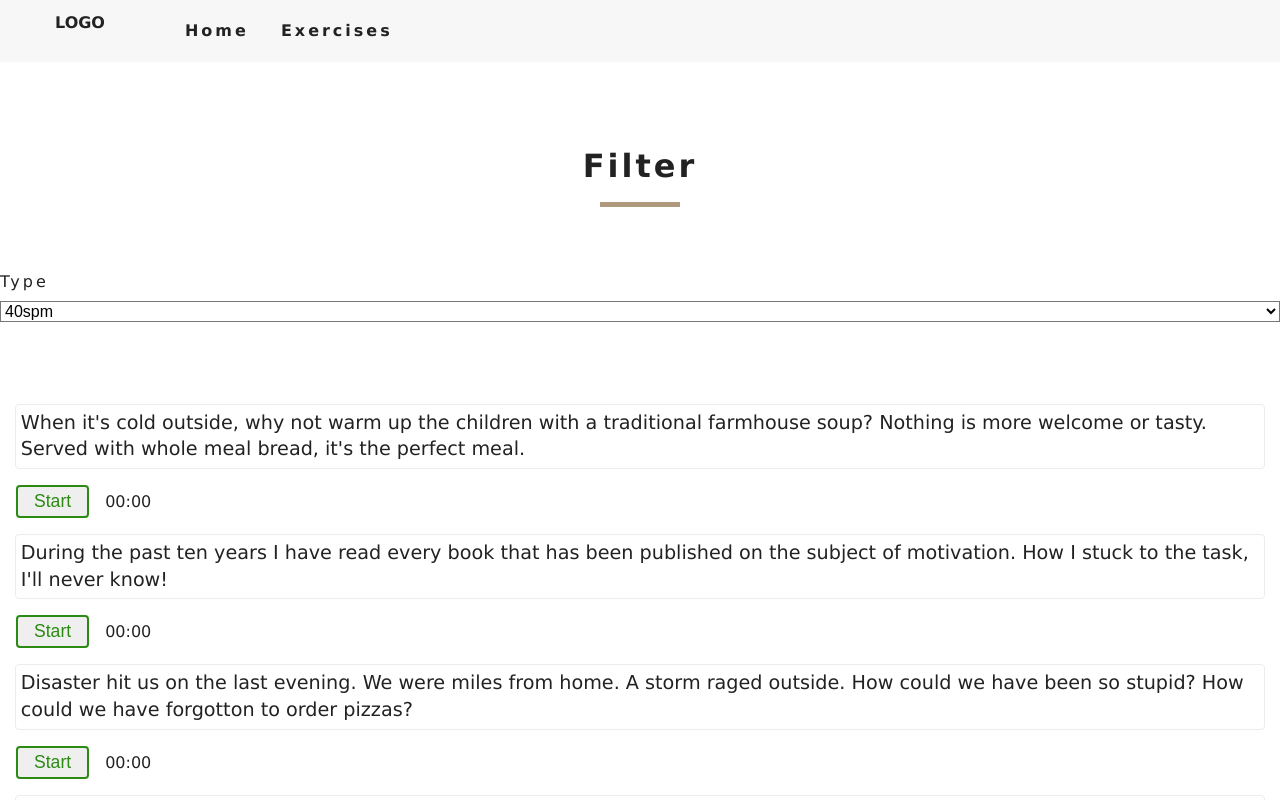
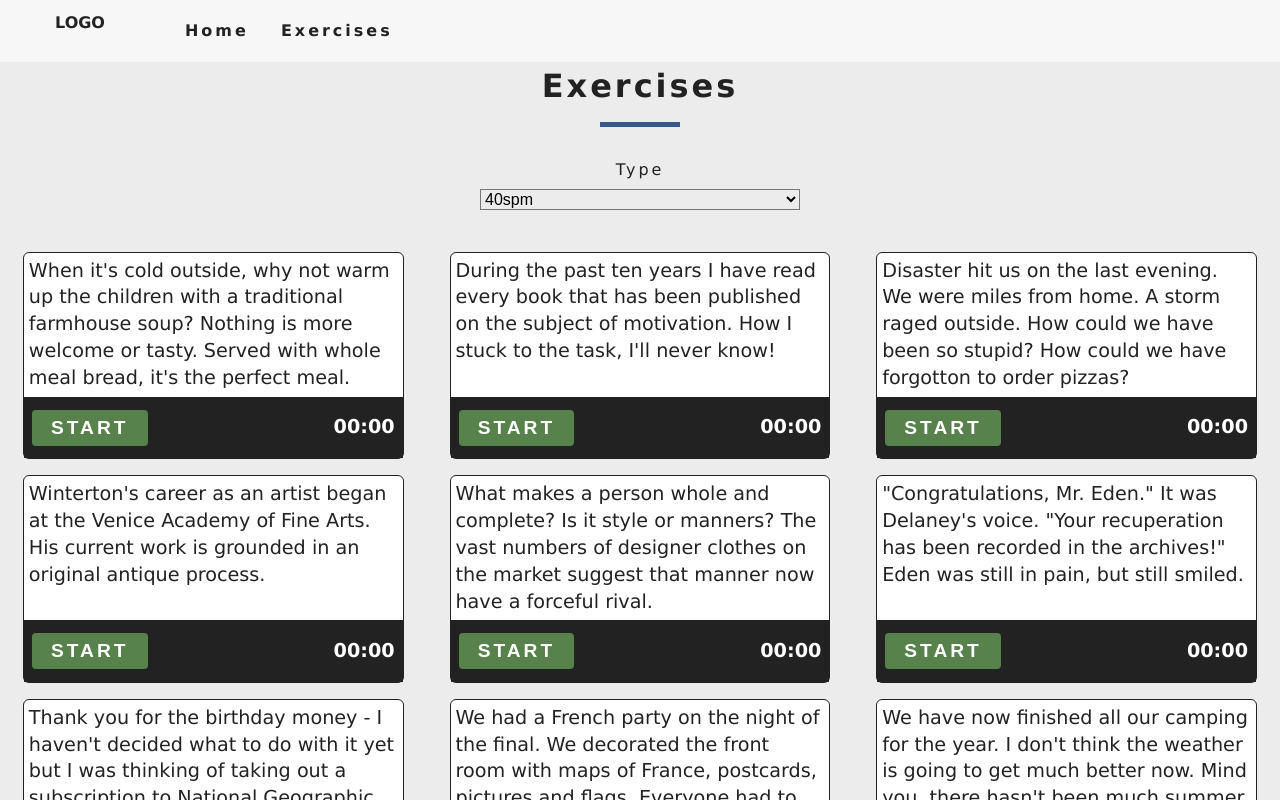
Before and after one commit to lastminute84/fsta, a React (Create React App) app: page /exercises in a window 1280 px wide. Shown: the top 800 px of the page. Built offline with nearby package versions, Linux system fonts and the light colour scheme.

Commit message:
Card and filter styling

```diff
--- a/src/App.css
+++ b/src/App.css
@@ -5,25 +5,34 @@
 }
 /* comment */
 :root {
-  --primaryColor: #af9a7d;
+  --primaryColor: #345887;
   --mainWhite: #fff;
   --offWhite: #f7f7f7;
   --mainBlack: #222;
   --mainGrey: #ececec;
   --darkGrey: #cfcfcf;
-  --successColor: #2b8a11;
+  --successColor: #57824b;
+  --hightlightColor: rgba(255, 249, 90, 0.906);
   --mainTransition: all 0.3s linear;
   --mainSpacing: 3px;
   --lightShadow: 2px 5px 3px 0px rgba(0, 0, 0, 0.5);
   --darkShadow: 4px 10px 5px 0px rgba(0, 0, 0, 0.5);
 }
 /* globals */
+
+html {
+  width: 100%;
+}
+
 body {
-  padding-top: 66px;
+  display: flex;
+  flex-direction: column;
+  padding-top: 50px;
   color: var(--mainBlack);
-  background: var(--mainWhite);
+  background: var(--mainGrey);
   font-family: Verdana, Geneva, Tahoma, sans-serif;
   line-height: 1.4;
+  width: 100%;
 }
 h1 {
   font-size: 3em;
@@ -55,22 +64,6 @@ h6 {
   margin-bottom: 1.5em;
 }
 
-.btn-primary {
-  display: inline-block;
-  text-decoration: none;
-  letter-spacing: var(--mainSpacing);
-  color: var(--mainBlack);
-  background: var(--primaryColor);
-  padding: 0.4rem 0.9rem;
-  border: 3px solid var(--primaryColor);
-  transition: var(--mainTransition);
-  text-transform: uppercase;
-  cursor: pointer;
-}
-.btn-primary:hover {
-  background: transparent;
-  color: var(--primaryColor);
-}
 .loading {
   text-transform: capitalize;
   text-align: center;
@@ -89,40 +82,6 @@ h6 {
   letter-spacing: var(--mainSpacing);
 }
 
-.text-block-container {
-  margin: 0 15px;
-  border: 1px solid var(--mainGrey);
-  border-radius: 4px;
-  padding: 0.3rem;
-}
-
-.text-block-container p {
-  background: linear-gradient(
-    to right,
-    rgba(255, 255, 255, 0) 50%,
-    rgb(64, 233, 211) 50%
-  );
-  background-size: 200%;
-  font-size: 1.2rem;
-  display: inline;
-  background-position: 0 0;
-  transition: 0.3s ease-out;
-}
-
-.text-block-container p.started {
-  transition: 60s linear;
-  background-position: -100% 0;
-}
-
-.start-btn {
-  font-size: 1.1rem;
-  margin: 1rem;
-  padding: 0.25rem 1rem;
-  border: 2px solid var(--successColor);
-  color: var(--successColor);
-  border-radius: 4px;
-}
-
 /* Navbar */
 .navbar {
   position: fixed;
@@ -132,6 +91,7 @@ h6 {
   padding: 0.75rem 2rem;
   background: var(--offWhite);
   z-index: 1;
+  max-width: 100%;
 }
 .nav-header {
   display: flex;
@@ -202,7 +162,6 @@ h6 {
 /* Title */
 .section-title {
   text-align: center;
-  margin-bottom: 4rem;
 }
 .section-title h4 {
   font-size: 2rem;
@@ -220,7 +179,7 @@ h6 {
 
 /*  text block filters*/
 .filter-container {
-  padding: 5rem 0;
+  padding: 2rem 0;
 }
 .filter-form {
   width: 60vw;
@@ -232,6 +191,9 @@ h6 {
 }
 .form-group {
   text-transform: capitalize;
+  text-align: center;
+  width: 25%;
+  margin: 0 auto;
 }
 .form-group label {
   display: block;
@@ -270,3 +232,120 @@ h6 {
   }
 }
 /* end of text block fitler*/
+
+/* container styles */
+.container {
+  width: 100%;
+  background-color: var(--mainGrey);
+  padding-top: 1rem;
+}
+/* end of container styles */
+
+/* text blocks styles */
+.text-block-grid-container {
+  padding: 0.5rem;
+  display: grid;
+  grid-template-columns: repeat(auto-fit, minmax(350px, 1fr));
+  grid-gap: 1rem;
+}
+
+.text-block-container {
+  display: flex;
+  flex-direction: column;
+  justify-content: space-between;
+  min-height: 175px;
+  margin: 0 15px;
+  border: 1px solid var(--mainBlack);
+  background-color: var(--mainWhite);
+  border-radius: 6px;
+}
+
+.text-block-container div:first-child {
+  padding: 0.3rem;
+}
+.text-block-container p {
+  background: linear-gradient(
+    to right,
+    transparent 50%,
+    var(--hightlightColor) 50%
+  );
+  background-size: 200%;
+  font-size: 1.2rem;
+  display: inline;
+  background-position: 0 0;
+  transition: 0.3s ease-out;
+}
+
+.text-block-container p.started {
+  transition: 60s linear;
+  background-position: -100% 0;
+}
+
+/* Controls styles */
+.controls--container {
+  display: flex;
+  align-self: stretch;
+  height: 100%;
+  flex-direction: row;
+  align-items: center;
+  justify-content: space-between;
+  background-color: var(--mainBlack);
+  color: var(--mainWhite);
+}
+
+.btn {
+  font-size: 1.1rem;
+  margin: 0.5rem 0.2rem;
+  padding: 0.25rem 1rem;
+  font-weight: bold;
+  font-size: 1.2rem;
+  border-radius: 4px;
+  display: inline-block;
+  text-decoration: none;
+  letter-spacing: var(--mainSpacing);
+  border: 3px solid var(--primaryColor);
+  transition: var(--mainTransition);
+  text-transform: uppercase;
+  cursor: pointer;
+}
+
+.btn:hover {
+  background: transparent;
+}
+
+.btn:focus {
+  outline: 0;
+}
+
+/* Success button styles */
+.btn-success {
+  background-color: var(--successColor);
+  border: 3px solid var(--successColor);
+  color: var(--main-white);
+}
+/* End of Success button styles */
+
+/* Primary button styles */
+.btn-primary {
+  background-color: var(--primaryColor);
+  border: 3px solid var(--primaryColor);
+  color: var(--main-white);
+}
+/* end of Primary button styles */
+
+/* Reset button styles */
+.reset-btn {
+}
+/* End of Reset button styles */
+
+/* Controls counter styles */
+.controls--counter {
+  margin-right: 0.2rem;
+  font-weight: bold;
+  font-size: 1.2rem;
+}
+/* end of Controls counter styles */
+
+/* end of Controls styles */
+
+/* end of text block styles */
--- a/src/components/Controls.js
+++ b/src/components/Controls.js
@@ -7,10 +7,13 @@ export default class Controls extends Component {
     intervalId: 0
   }
   render() {
+    const btnClass = this.state.isStarted
+      ? 'btn btn-primary'
+      : 'btn btn-success'
     return (
-      <>
+      <div className="controls--container">
         <button
-          className="start-btn"
+          className={btnClass}
           onClick={() => {
             this.setState({ isStarted: !this.state.isStarted }, () => {
               this.props.startButtonClicked(this.state.isStarted)
@@ -33,14 +36,14 @@ export default class Controls extends Component {
         >
           {this.state.isStarted ? 'Reset' : 'Start'}
         </button>
-        <span>
+        <div className="controls--counter">
           {this.state.seconds < 10
             ? `00:0${this.state.seconds}`
             : this.state.seconds < 60
             ? `00:${this.state.seconds}`
             : '01:00'}
-        </span>
-      </>
+        </div>
+      </div>
     )
   }
 }
--- a/src/components/TextBlock.js
+++ b/src/components/TextBlock.js
@@ -5,11 +5,13 @@ export default function TextBlock(props) {
   const [started, setStarted] = useState(false)
 
   return (
-    <>
-      <div className="text-block-container">
+    <div className="text-block-container">
+      <div>
         <p className={started ? 'started' : null}>{props.children}</p>
       </div>
-      <Controls startButtonClicked={isStarted => setStarted(isStarted)} />
-    </>
+      <div>
+        <Controls startButtonClicked={isStarted => setStarted(isStarted)} />
+      </div>
+    </div>
   )
 }
--- a/src/components/TextBlockFilter.js
+++ b/src/components/TextBlockFilter.js
@@ -21,7 +21,6 @@ export default function TextBlockFilter() {
 
   return (
     <section className="filter-container">
-      <Title title="Filter" />
       <form className="fitler-form">
         <div className="form-group">
           <label htmlFor="type">type</label>
--- a/src/pages/Exercises.js
+++ b/src/pages/Exercises.js
@@ -1,8 +1,9 @@
 import React, { useContext } from 'react'
 import { FluencyShapingContext } from '../context'
 import TextBlock from '../components/TextBlock'
+import TextBlockFilter from '../components/TextBlockFilter'
+import Title from '../components/Title'
 import '../App.css'
-import TextBlockFilter from '../components/TextBlockFilter'
 
 export default function Exercises() {
   const context = useContext(FluencyShapingContext)
@@ -12,10 +13,12 @@ export default function Exercises() {
   const content = filteredTextBlocks.map((item, index) => {
     return <TextBlock key={index}>{item.text}</TextBlock>
   })
+
   return (
-    <>
+    <div className="container">
+      <Title title="Exercises" />
       <TextBlockFilter />
-      {content}
-    </>
+      <div className="text-block-grid-container">{content}</div>
+    </div>
   )
 }
```
